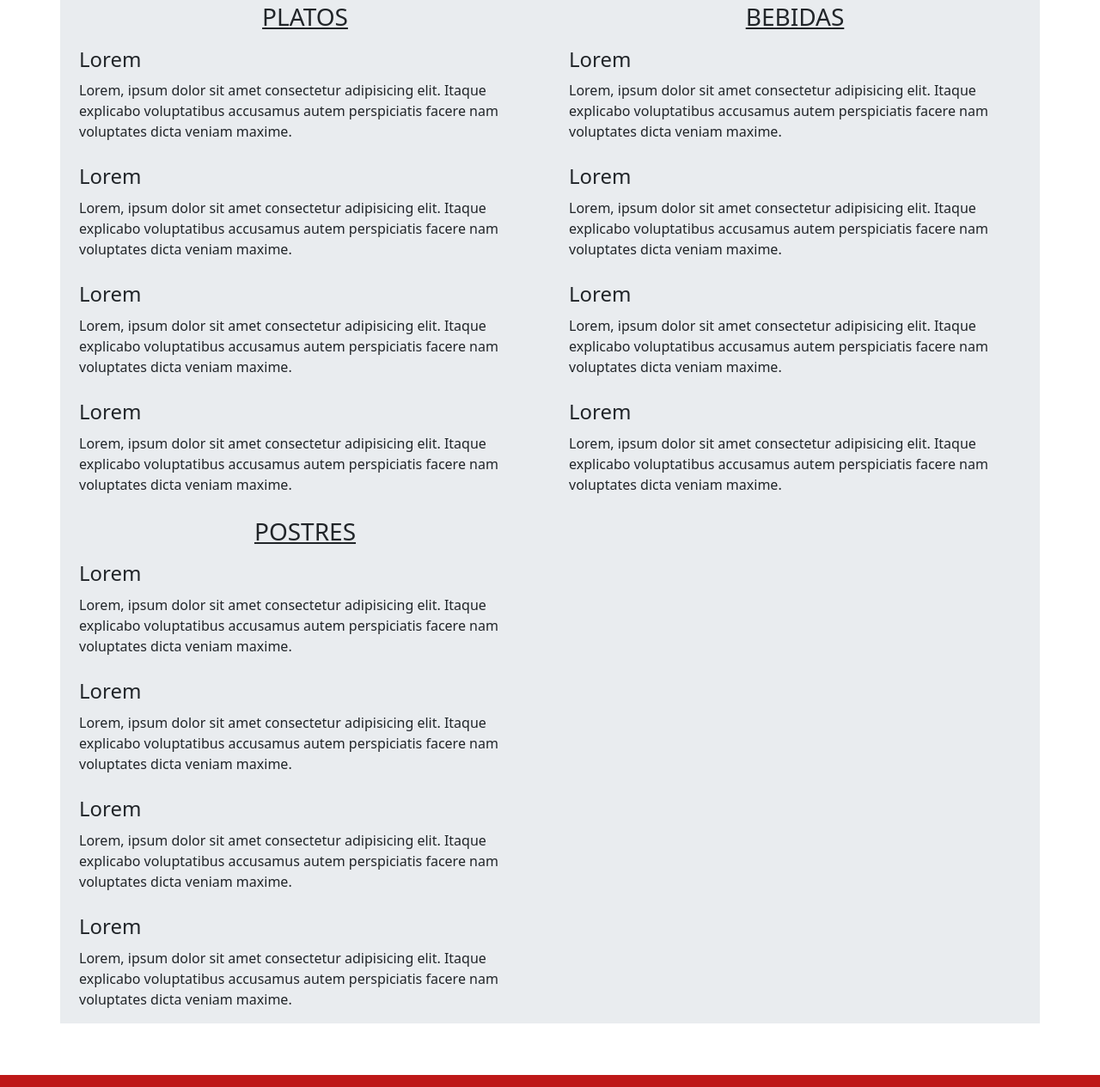
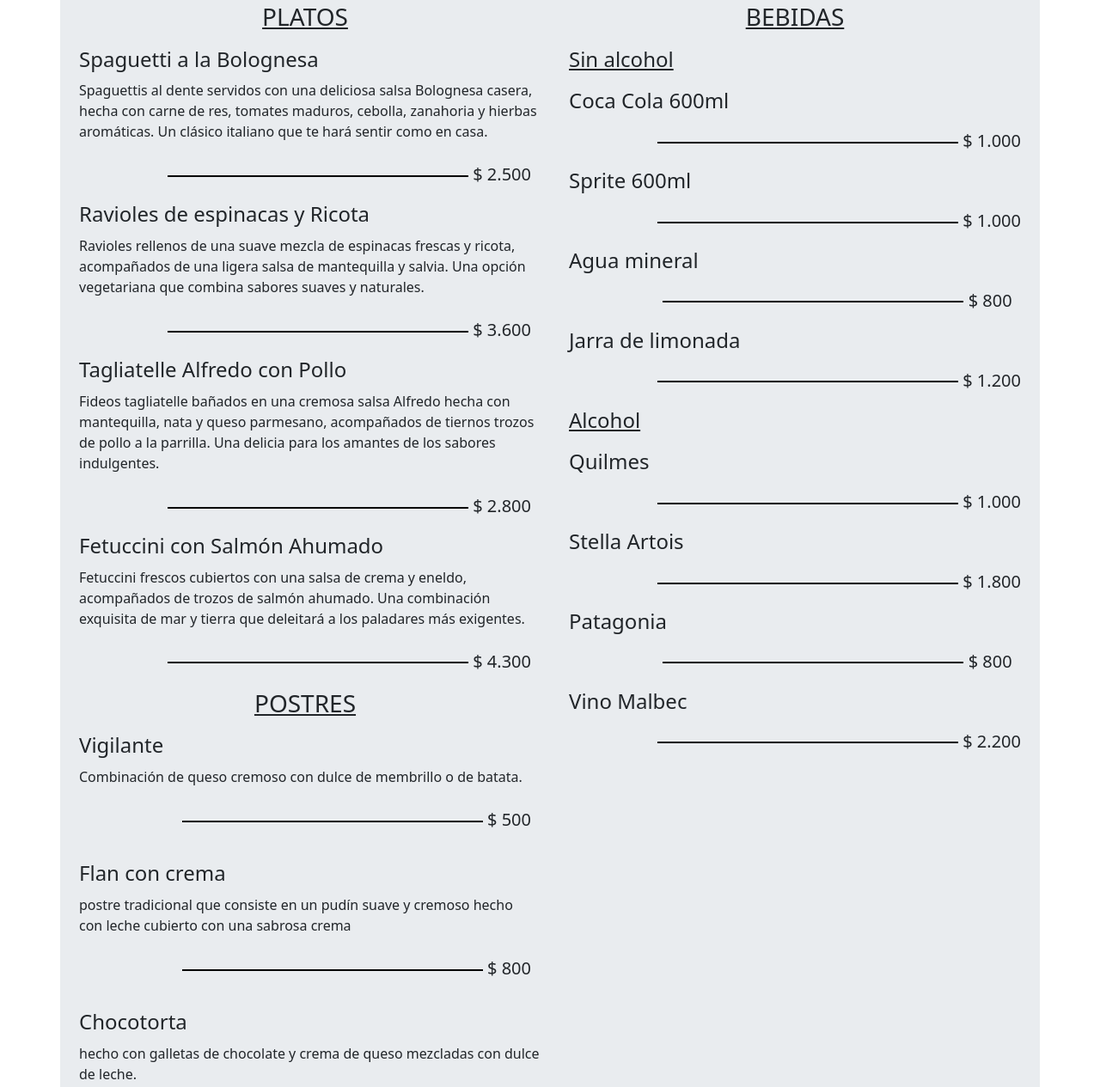
Before and after one commit to lucaglock/EntregaFinal-LucaGlock, a website: page pages/menu.html in a window 1280 px wide. Shown: the part 187-1452 px from the top of the page at 86% size. Drawn offline with nearby package versions, Linux system fonts and the light colour scheme.

Commit message:
menu finalizado

```diff
--- a/pages/menu.html
+++ b/pages/menu.html
@@ -48,30 +48,122 @@
             <aside class="col-xxl-6 col-xl-6 col-lg-6 col-md-6 col-sm-12 bg-body-secondary d-flex flex-column">
                 <h3 class="text-decoration-underline text-center promos-titulo">PLATOS</h3>
 
-                    <h4 class="text-start menuplatos">Lorem</h4>
-                    <p class="text-start menutexto">Lorem, ipsum dolor sit amet consectetur adipisicing elit. Itaque explicabo voluptatibus accusamus autem perspiciatis facere nam voluptates dicta veniam maxime.</p>
-                    <h4 class="text-start menuplatos">Lorem</h4>
-                    <p class="text-start menutexto">Lorem, ipsum dolor sit amet consectetur adipisicing elit. Itaque explicabo voluptatibus accusamus autem perspiciatis facere nam voluptates dicta veniam maxime.</p>                    <h4 class="text-start menuplatos">Lorem</h4>
-                    <p class="text-start menutexto">Lorem, ipsum dolor sit amet consectetur adipisicing elit. Itaque explicabo voluptatibus accusamus autem perspiciatis facere nam voluptates dicta veniam maxime.</p>                    <h4 class="text-start menuplatos">Lorem</h4>
-                    <p class="text-start menutexto">Lorem, ipsum dolor sit amet consectetur adipisicing elit. Itaque explicabo voluptatibus accusamus autem perspiciatis facere nam voluptates dicta veniam maxime.</p>
+                    <h4 class="text-start menuplatos">Spaguetti a la Bolognesa</h4>
+                    <p class="text-start menutexto">Spaguettis al dente servidos con una deliciosa salsa Bolognesa casera, hecha con carne de res, tomates maduros, cebolla, zanahoria y hierbas aromáticas. Un clásico italiano que te hará sentir como en casa.</p>
+                    <h5 class="text-end menuplatos">
+                        <span class="linea-divisora"></span>
+                        $ 2.500
+                    </h5>
+                    <h4 class="text-start menuplatos">Ravioles de espinacas y Ricota</h4>
+                    <p class="text-start menutexto">Ravioles rellenos de una suave mezcla de espinacas frescas y ricota, acompañados de una ligera salsa de mantequilla y salvia. Una opción vegetariana que combina sabores suaves y naturales.</p>
+                    <h5 class="text-end menuplatos">
+                        <span class="linea-divisora"></span>
+                        $ 3.600
+                    </h5>
+                    <h4 class="text-start menuplatos">Tagliatelle Alfredo con Pollo</h4>
+                    <p class="text-start menutexto">Fideos tagliatelle bañados en una cremosa salsa Alfredo hecha con mantequilla, nata y queso parmesano, acompañados de tiernos trozos de pollo a la parrilla. Una delicia para los amantes de los sabores indulgentes.</p>
+                    <h5 class="text-end menuplatos">
+                        <span class="linea-divisora"></span>
+                        $ 2.800
+                    </h5>
+                    <h4 class="text-start menuplatos">Fetuccini con Salmón Ahumado</h4>
+                    <p class="text-start menutexto">Fetuccini frescos cubiertos con una salsa de crema y eneldo, acompañados de trozos de salmón ahumado. Una combinación exquisita de mar y tierra que deleitará a los paladares más exigentes.</p>
+                    <h5 class="text-end menuplatos">
+                        <span class="linea-divisora"></span>
+                        $ 4.300
+                    </h5>
                     <h3 class="text-decoration-underline text-center promos-titulo">POSTRES</h3>
-
-                    <h4 class="text-start menuplatos">Lorem</h4>
-                    <p class="text-start menutexto">Lorem, ipsum dolor sit amet consectetur adipisicing elit. Itaque explicabo voluptatibus accusamus autem perspiciatis facere nam voluptates dicta veniam maxime.</p>
-                    <h4 class="text-start menuplatos">Lorem</h4>
-                    <p class="text-start menutexto">Lorem, ipsum dolor sit amet consectetur adipisicing elit. Itaque explicabo voluptatibus accusamus autem perspiciatis facere nam voluptates dicta veniam maxime.</p>                    <h4 class="text-start menuplatos">Lorem</h4>
-                    <p class="text-start menutexto">Lorem, ipsum dolor sit amet consectetur adipisicing elit. Itaque explicabo voluptatibus accusamus autem perspiciatis facere nam voluptates dicta veniam maxime.</p>                    <h4 class="text-start menuplatos">Lorem</h4>
-                    <p class="text-start menutexto">Lorem, ipsum dolor sit amet consectetur adipisicing elit. Itaque explicabo voluptatibus accusamus autem perspiciatis facere nam voluptates dicta veniam maxime.</p>
+                    <h4 class="text-start menuplatos">Vigilante</h4>
+                    <p class="text-start menutexto"> Combinación de queso cremoso con dulce de membrillo o de batata.
+                        <h5 class="text-end menuplatos">
+                            <span class="linea-divisora"></span>
+                            $ 500
+                        </h5>
+                    </p>
+                    <h4 class="text-start menuplatos">Flan con crema</h4>
+                    <p class="text-start menutexto">postre tradicional que consiste en un pudín suave y cremoso hecho con leche cubierto con una sabrosa crema
+                        <h5 class="text-end menuplatos">
+                            <span class="linea-divisora"></span>
+                            $ 800
+                        </h5>
+                    </p>
+                    <h4 class="text-start menuplatos">Chocotorta</h4>
+                    <p class="text-start menutexto">hecho con galletas de chocolate y crema de queso mezcladas con dulce de leche.
+                        <h5 class="text-end menuplatos">
+                            <span class="linea-divisora"></span>
+                            $ 800
+                        </h5>
+                    </p>
+                    <h4 class="text-start menuplatos">Bocha de helado</h4>
+                    <p class="text-start menutexto">Helado de crema americana.
+                        <h5 class="text-end menuplatos">
+                            <span class="linea-divisora"></span>
+                            $ 300
+                        </h5>
+                    </p>
 
             </aside>
         <section class="col-xxl-6 col-xl-6 col-lg-6 col-md-6 col-sm-12 bg-body-secondary d-flex flex-column">
             <h3 class="text-decoration-underline text-center promos-titulo">BEBIDAS</h3>
-            <h4 class="text-start menuplatos">Lorem</h4>
-            <p class="text-start menutexto">Lorem, ipsum dolor sit amet consectetur adipisicing elit. Itaque explicabo voluptatibus accusamus autem perspiciatis facere nam voluptates dicta veniam maxime.</p>
-            <h4 class="text-start menuplatos">Lorem</h4>
-            <p class="text-start menutexto">Lorem, ipsum dolor sit amet consectetur adipisicing elit. Itaque explicabo voluptatibus accusamus autem perspiciatis facere nam voluptates dicta veniam maxime.</p>                    <h4 class="text-start menuplatos">Lorem</h4>
-            <p class="text-start menutexto">Lorem, ipsum dolor sit amet consectetur adipisicing elit. Itaque explicabo voluptatibus accusamus autem perspiciatis facere nam voluptates dicta veniam maxime.</p>                    <h4 class="text-start menuplatos">Lorem</h4>
-            <p class="text-start menutexto">Lorem, ipsum dolor sit amet consectetur adipisicing elit. Itaque explicabo voluptatibus accusamus autem perspiciatis facere nam voluptates dicta veniam maxime.</p>
+            <h3 class="text-decoration-underline text-start menuplatos fs-4">Sin alcohol</h3>
+            <h4 class="text-start menuplatos">
+                Coca Cola 600ml
+                <h5 class="text-end menuplatos">
+                    <span class="linea-divisora"></span>
+                    $ 1.000
+                </h5>
+            </h4>
+            <h4 class="text-start menuplatos">
+                Sprite 600ml
+                <h5 class="text-end menuplatos">
+                    <span class="linea-divisora"></span>
+                    $ 1.000
+                </h5>
+            </h4>
+            <h4 class="text-start menuplatos">
+                Agua mineral
+            <h5 class="text-end menuplatos">
+                <span class="linea-divisora"></span>
+                $ 800
+            </h4>
+
+            </h5>
+            <h4 class="text-start menuplatos">Jarra de limonada
+            <h5 class="text-end menuplatos">
+                <span class="linea-divisora"></span>
+                $ 1.200
+            </h5>
+        </h4>
+            <h3 class="text-decoration-underline text-start menuplatos fs-4">Alcohol</h3>
+            <h4 class="text-start menuplatos">
+                Quilmes
+                <h5 class="text-end menuplatos">
+                    <span class="linea-divisora"></span>
+                    $ 1.000
+                </h5>
+            </h4>
+            <h4 class="text-start menuplatos">
+                Stella Artois
+                <h5 class="text-end menuplatos">
+                    <span class="linea-divisora"></span>
+                    $ 1.800
+                </h5>
+            </h4>
+            <h4 class="text-start menuplatos">
+                Patagonia
+            <h5 class="text-end menuplatos">
+                <span class="linea-divisora"></span>
+                $ 800
+            </h4>
+
+            </h5>
+            <h4 class="text-start menuplatos">Vino Malbec
+            <h5 class="text-end menuplatos">
+                <span class="linea-divisora"></span>
+                $ 2.200
+            </h5>
+        </h4>
+
         </section>
     </div>
     </main>
--- a/scss/_menu.scss
+++ b/scss/_menu.scss
@@ -9,3 +9,28 @@
 .espacio {
     margin-bottom: 60px;
 }
+
+.linea-divisora {
+    display: inline-block;
+    width: 350px;
+    height: 2px;
+    background-color: rgb(0, 0, 0);
+    margin-left: 10px;
+    vertical-align: middle;
+}
+
+@media (max-width: 426px) {
+    .linea-divisora {
+    display: inline-block;
+    width: 75%;
+    margin: 10px 0;
+    }
+}
+
+@media (max-width: 321px) {
+    .linea-divisora {
+    display: inline-block;
+    width: 65%;
+    margin: 10px 0;
+    }
+}
```
Also changed, not shown: css/style.css, 1 other file.
